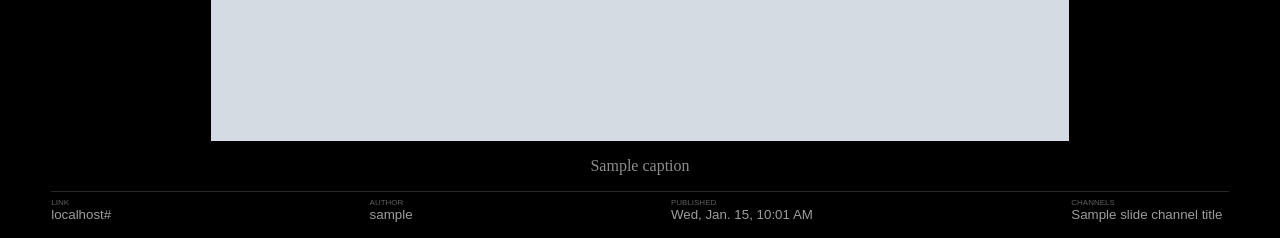
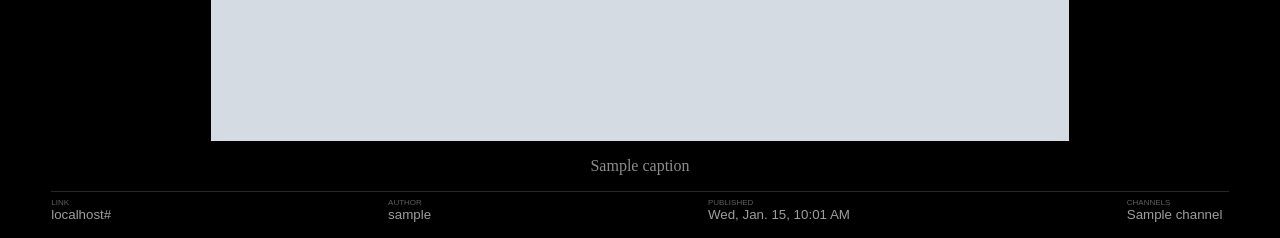
Before and after one commit to adorsk/django-spotlights, a Django app: template spotlights/templates/spotlights/mixchannel_index.html in a window 1280 px wide. Shown: the part 562-800 px from the top of the page. Run offline with Django 3.2, Linux system fonts and the light colour scheme; the template is opened without the code that fills it: most values are stand-ins (such as "Sample title", 1, 10 or a date in 2020); grey boxes marked "Sample" are stand-in pictures.

Commit message:
move get slide channels into slide model

```diff
--- a/spotlights/models.py
+++ b/spotlights/models.py
@@ -28,6 +28,10 @@ class Slide(TimestampedModel):
 
     def __str__(self):
         return "Slide ({})".format(self.title)
+
+    def get_channels(self):
+        return [membership.channel
+                for membership in self.channelmembership_set.all()]
 
 class Channel(TimestampedModel):
     title = models.CharField(max_length=200)
--- a/spotlights/templates/spotlights/render_slide.html
+++ b/spotlights/templates/spotlights/render_slide.html
@@ -47,7 +47,7 @@
         <div class="attribute truncated">
             <label>Channels</label>
             <div class="value">
-                {{ slide_channel_titles |join:', ' }}
+                {{ slide.get_channels |join:', ' }}
             </div>
         </div>
 
--- a/spotlights/templatetags/spotlights.py
+++ b/spotlights/templatetags/spotlights.py
@@ -4,7 +4,6 @@ register = template.Library()
 
 @register.inclusion_tag('spotlights/render_slide.html')
 def render_slide(request=None, slide=None):
-    print("r: ", request, "s: ", slide)
     return {
         'request': request,
         'slide': slide,
--- a/spotlights/views.py
+++ b/spotlights/views.py
@@ -56,14 +56,10 @@ def mixchannel_index(request, mixchannel_id):
     _update_prev_slide_for_channel(channel, request, slide)
     _update_prev_channel_for_mixchannel(mixchannel, request, channel)
 
-    slide_channel_titles = [membership.channel.title
-                            for membership in slide.channelmembership_set.all()]
-
     return render(request, 'spotlights/mixchannel_index.html', context={
         'slide': slide,
         'channel': channel,
         'mixchannel': mixchannel,
-        'slide_channel_titles': slide_channel_titles,
     })
 
 def _get_next_channel_for_mixchannel(mixchannel, request):
```
